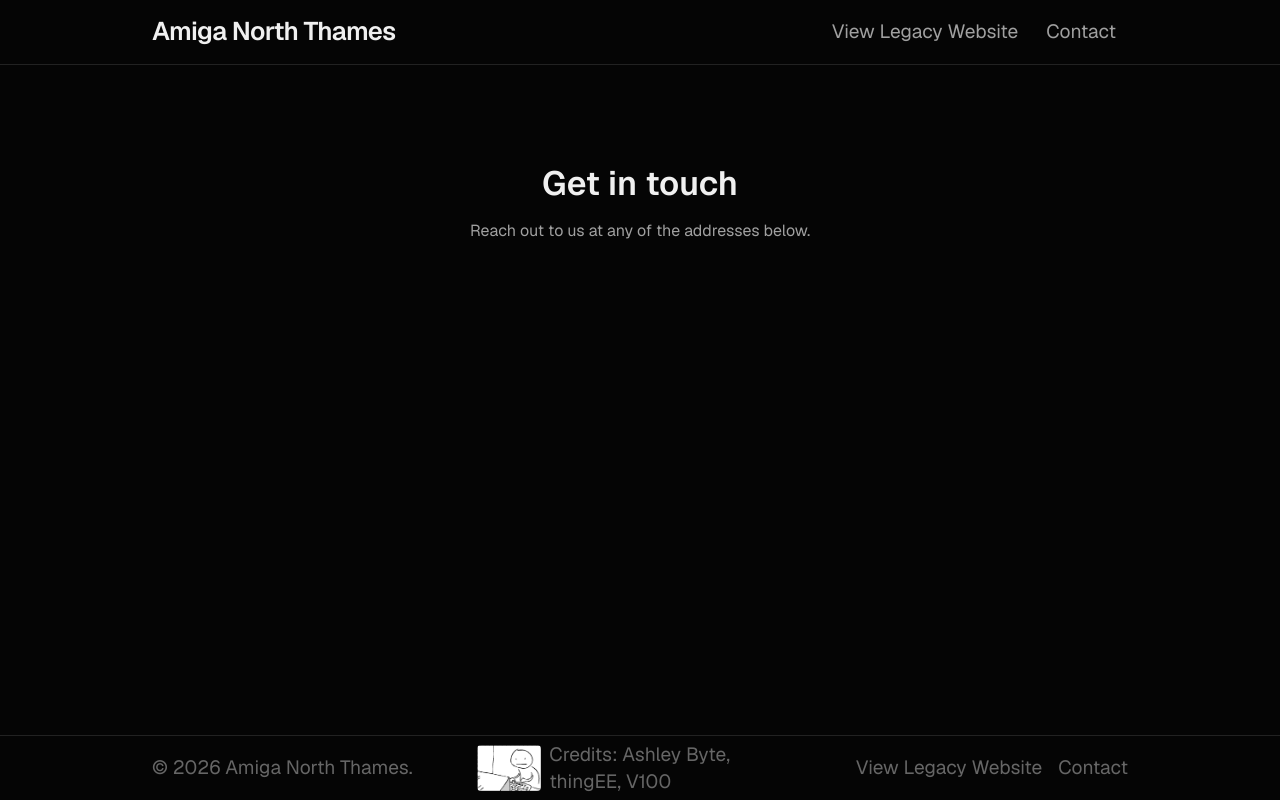
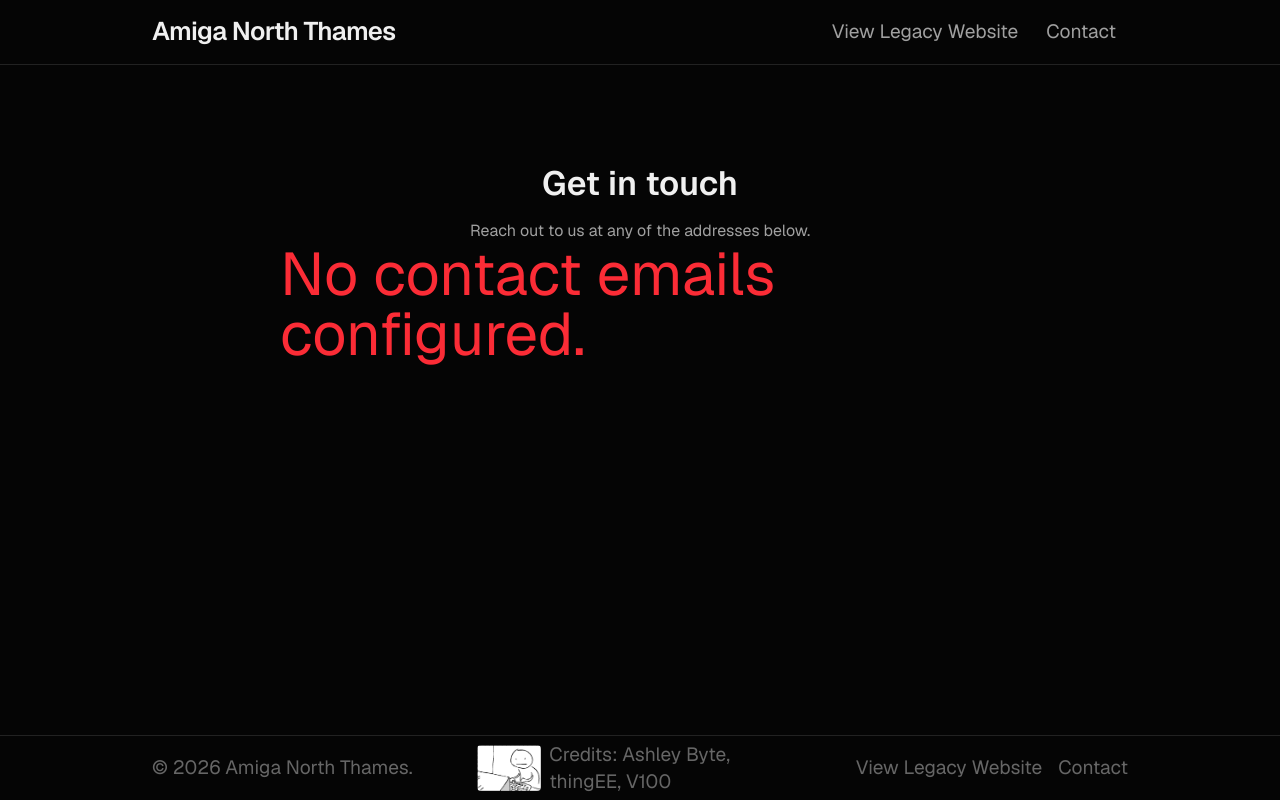
Before and after one commit to TheRadioactiveBanana/amiga-north-thames-website, a Next.js app: page /contact in a window 1280 px wide. Built offline with nearby package versions, Linux system fonts and the light colour scheme.

Commit message:
extract email components

```diff
--- /dev/null
+++ b/app/components/email-card.tsx
@@ -0,0 +1,22 @@
+import {CopyButton} from "./copy-button";
+import {EmailIcon} from "./email-icon";
+
+interface EmailCardProps {
+    email: string;
+}
+
+export function EmailCard({email}: EmailCardProps) {
+    return (
+        <div
+            className="flex items-center gap-3 rounded-xl border border-surface-border p-5 transition-shadow duration-300 hover:shadow-[0_0_24px_4px_rgba(96,165,250,0.3)]"
+        >
+            <EmailIcon className="h-5 w-5 shrink-0 text-accent" />
+            <span className="text-sm font-medium text-text-primary">
+                {email}
+            </span>
+            <span className="ml-auto">
+                <CopyButton text={email}/>
+            </span>
+        </div>
+    );
+}
--- /dev/null
+++ b/app/components/email-icon.tsx
@@ -0,0 +1,18 @@
+export function EmailIcon({className}: { className?: string }) {
+    return (
+        <svg
+            xmlns="http://www.w3.org/2000/svg"
+            viewBox="0 0 24 24"
+            fill="none"
+            stroke="currentColor"
+            strokeWidth="1.5"
+            className={className}
+        >
+            <path
+                strokeLinecap="round"
+                strokeLinejoin="round"
+                d="M21.75 6.75v10.5a2.25 2.25 0 0 1-2.25 2.25h-15a2.25 2.25 0 0 1-2.25-2.25V6.75m19.5 0A2.25 2.25 0 0 0 19.5 4.5h-15a2.25 2.25 0 0 0-2.25 2.25m19.5 0-8.953 5.736a1.5 1.5 0 0 1-1.594 0L2.25 6.75"
+            />
+        </svg>
+    );
+}
--- a/app/contact/page.tsx
+++ b/app/contact/page.tsx
@@ -1,4 +1,4 @@
-import {CopyButton} from "../components/copy-button";
+import {EmailCard} from "../components/email-card";
 
 export default function ContactPage(){
     const emails = (process.env.NEXT_PUBLIC_CONTACT_EMAILS ?? "")
@@ -14,35 +14,17 @@
             <p className="mx-auto mt-3 max-w-xl text-center text-text-secondary">
                 Reach out to us at any of the addresses below.
             </p>
-            {emails.length > 0 && (
+            {emails.length > 0 ? (
                 <div className="mt-12 grid gap-4">
                     {emails.map((email) => (
-                        <div
-                            key={email}
-                            className="flex items-center gap-3 rounded-xl border border-surface-border p-5 transition-shadow duration-300 hover:shadow-[0_0_24px_4px_rgba(96,165,250,0.3)]"
-                        >
-                            <svg
-                                xmlns="http://www.w3.org/2000/svg"
-                                viewBox="0 0 24 24"
-                                fill="none"
-                                stroke="currentColor"
-                                strokeWidth="1.5"
-                                className="h-5 w-5 shrink-0 text-accent"
-                            >
-                                <path
-                                    strokeLinecap="round"
-                                    strokeLinejoin="round"
-                                    d="M21.75 6.75v10.5a2.25 2.25 0 0 1-2.25 2.25h-15a2.25 2.25 0 0 1-2.25-2.25V6.75m19.5 0A2.25 2.25 0 0 0 19.5 4.5h-15a2.25 2.25 0 0 0-2.25 2.25m19.5 0-8.953 5.736a1.5 1.5 0 0 1-1.594 0L2.25 6.75"
-                                />
-                            </svg>
-                            <span className="text-sm font-medium text-text-primary">
-                                {email}
-                            </span>
-                            <span className="ml-auto">
-                                <CopyButton text={email}/>
-                            </span>
-                        </div>
+                        <EmailCard key={email} email={email} />
                     ))}
+                </div>
+            ) : (
+                <div className="text-6xl text-red-500 text-shadow-red-800">
+                    <h1>
+                        No contact emails configured.
+                    </h1>
                 </div>
             )}
         </section>
```
